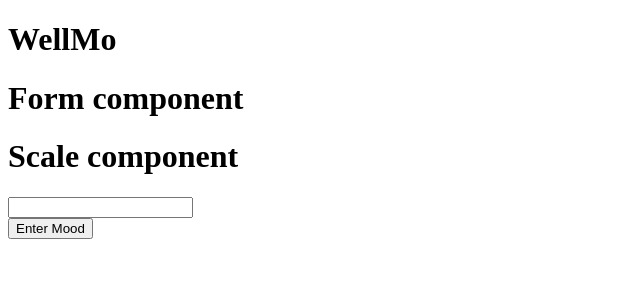
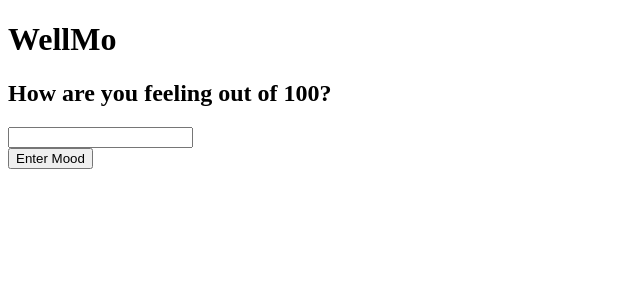
Before and after one commit to DKeen0123/WellMo, a React (Create React App) app: page / in a window 1280 px wide. Shown: the top 300 px of the page, without its empty margins (0-640 px from the left). Built offline with nearby package versions, Linux system fonts and the light colour scheme.

Commit message:
Scale code refactored. Question component created

```diff
--- a/src/components/Form.js
+++ b/src/components/Form.js
@@ -1,5 +1,6 @@
 import React, { Component } from 'react';
 import Scale from './Scale';
+import Question from './Question';
 
 class Form extends Component {
   constructor() {
@@ -16,7 +17,7 @@ class Form extends Component {
   render() {
     return (
       <div>
-        <h1>Form component </h1>
+        <Question />
         <Scale updateState={this.updateState}/>
         <button id="displayButton" onClick={this.displayScore}>Enter Mood</button>
         <p id="outputBox"/>
--- /dev/null
+++ b/src/components/Question.js
@@ -0,0 +1,9 @@
+import React, { Component } from 'react';
+
+function Question() {
+    return (
+        <h2>How are you feeling out of 100?</h2>
+    );
+}
+
+export default Question;
--- a/src/components/Scale.js
+++ b/src/components/Scale.js
@@ -1,20 +1,16 @@
 import React, { Component } from 'react';
 
-class Scale extends Component {
-
-  render() {
+function Scale(props) {
     return (
       <div>
-        <h1>Scale component</h1>
         <input
           id="firstScale"
           type="integer"
           name="scaleInput"
-          onChange={this.props.updateState}
+          onChange={props.updateState}
         />
       </div>
     );
-  }
 }
 
 export default Scale;
```
Also changed, not shown: 2 other files (tests, documents, lock files or other folders).
